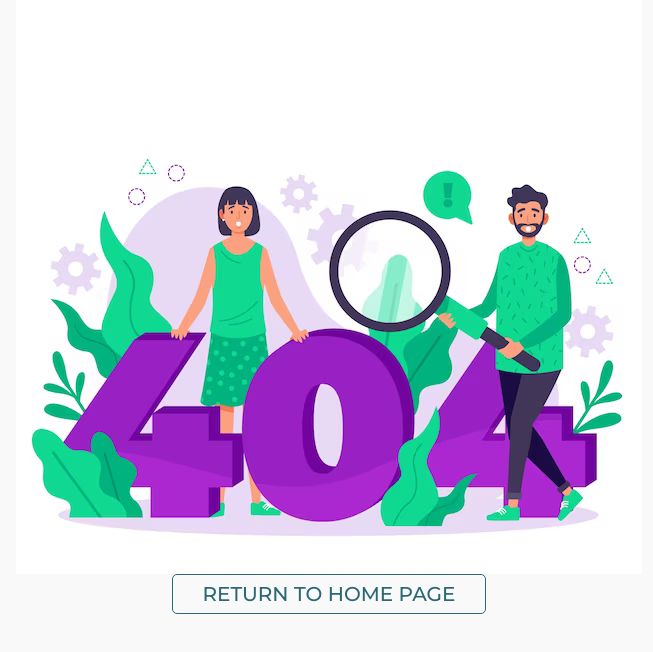
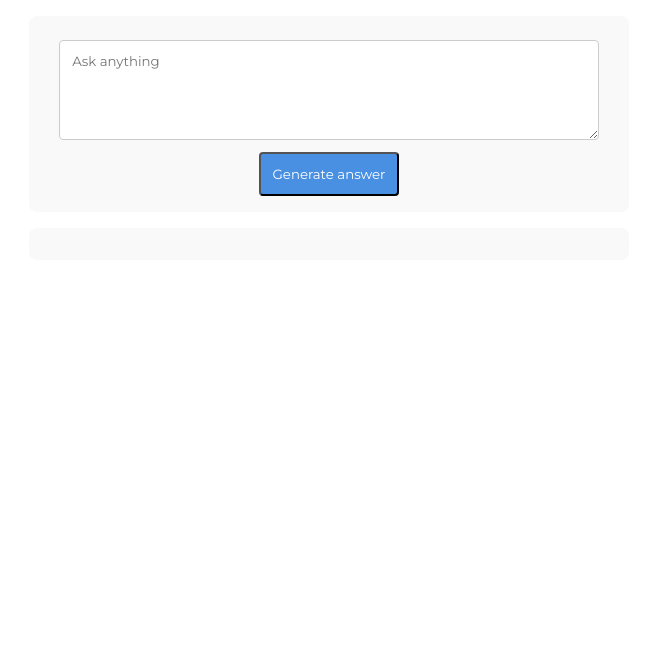
Before and after one commit to hardeepmty/Workday, a React (Vite) app in the folder frontend/: page /career in a window 1280 px wide. Shown: the top 652 px of the page, without its empty margins (311-964 px from the left). Built offline with nearby package versions, Linux system fonts and the light colour scheme; no server answers.

Commit message:
lets try

```diff
--- a/frontend/package.json
+++ b/frontend/package.json
@@ -15,6 +15,7 @@
     "react-dom": "^18.2.0",
     "react-hot-toast": "^2.4.1",
     "react-icons": "^5.2.1",
+    "react-markdown": "^9.0.1",
     "react-router-dom": "^6.23.1"
   },
   "devDependencies": {
--- a/frontend/src/App.jsx
+++ b/frontend/src/App.jsx
@@ -16,6 +16,7 @@ import MyApplications from "./components/Application/MyApplications";
 import PostJob from "./components/Job/PostJob";
 import NotFound from "./components/NotFound/NotFound";
 import MyJobs from "./components/Job/MyJobs";
+import CareerBot from "./components/Chat/CareerBot";
 
 const App = () => {
   const { isAuthorized, setIsAuthorized, setUser } = useContext(Context);
@@ -52,6 +53,7 @@ const App = () => {
           <Route path="/job/post" element={<PostJob />} />
           <Route path="/job/me" element={<MyJobs />} />
           <Route path="*" element={<NotFound />} />
+          <Route path="/career" element={<CareerBot />} />
         </Routes>
         <Footer />
         <Toaster />
--- /dev/null
+++ b/frontend/src/components/Chat/CareerBot.jsx
@@ -0,0 +1,97 @@
+import { useState } from "react";
+import axios from "axios";
+import ReactMarkdown from "react-markdown";
+
+function CareerBot() {
+  const [question, setQuestion] = useState("");
+  const [answer, setAnswer] = useState("");
+  const [generatingAnswer, setGeneratingAnswer] = useState(false);
+
+  async function generateAnswer(e) {
+    setGeneratingAnswer(true);
+    e.preventDefault();
+    setAnswer("Loading your answer... \n It might take up to 10 seconds");
+    try {
+      const response = await axios({
+        url: `https://generativelanguage.googleapis.com/v1beta/models/gemini-pro:generateContent?key=AIzaSyAQa4qJBxZDGBdBEwKadVHGJA13OpYR7V4`,
+        method: "post",
+        data: {
+          contents: [{ parts: [{ text: question }] }],
+        },
+      });
+
+      setAnswer(
+        response["data"]["candidates"][0]["content"]["parts"][0]["text"]
+      );
+    } catch (error) {
+      console.log(error);
+      setAnswer("Sorry - Something went wrong. Please try again!");
+    }
+
+    setGeneratingAnswer(false);
+  }
+
+  return (
+    <div style={{ backgroundColor: "white", height: "100vh", padding: "1rem" }}>
+      <form
+        onSubmit={generateAnswer}
+        style={{
+          width: "100%",
+          maxWidth: "600px",
+          margin: "auto",
+          textAlign: "center",
+          backgroundColor: "#f9f9f9",
+          padding: "1rem",
+          borderRadius: "8px",
+        }}
+      >
+
+        <textarea
+          required
+          style={{
+            border: "1px solid #ccc",
+            borderRadius: "4px",
+            width: "95%",
+            margin: "0.5rem 0",
+            minHeight: "100px",
+            padding: "0.75rem",
+          }}
+          value={question}
+          onChange={(e) => setQuestion(e.target.value)}
+          placeholder="Ask anything"
+        ></textarea>
+        <button
+          type="submit"
+          style={{
+            backgroundColor: "#4a90e2",
+            padding: "0.75rem",
+            borderRadius: "4px",
+            color: "white",
+            cursor: "pointer",
+            transition: "background-color 0.3s",
+          }}
+          disabled={generatingAnswer}
+          onMouseOver={(e) => (e.currentTarget.style.backgroundColor = "#357ab8")}
+          onMouseOut={(e) => (e.currentTarget.style.backgroundColor = "#4a90e2")}
+        >
+          Generate answer
+        </button>
+      </form>
+      <div
+        style={{
+          width: "100%",
+          maxWidth: "600px",
+          margin: "1rem auto",
+          textAlign: "center",
+          backgroundColor: "#f9f9f9",
+          padding: "1rem",
+          borderRadius: "8px",
+        }}
+      >
+        <ReactMarkdown>{answer}</ReactMarkdown>
+      </div>
+    </div>
+  );
+}
+
+export default CareerBot;
--- a/frontend/src/components/Layout/Navbar.jsx
+++ b/frontend/src/components/Layout/Navbar.jsx
@@ -65,6 +65,12 @@ const Navbar = () => {
                   View your jobs
                 </Link>
               </li>
+              <li>
+                <Link to={"/career"} onClick={() => setShow(false)}>
+                  Career
+                </Link>
+              </li>
+
             </>
           ) : (
             <></>
```
Also changed, not shown: 1 other file (tests, documents, lock files or other folders).
